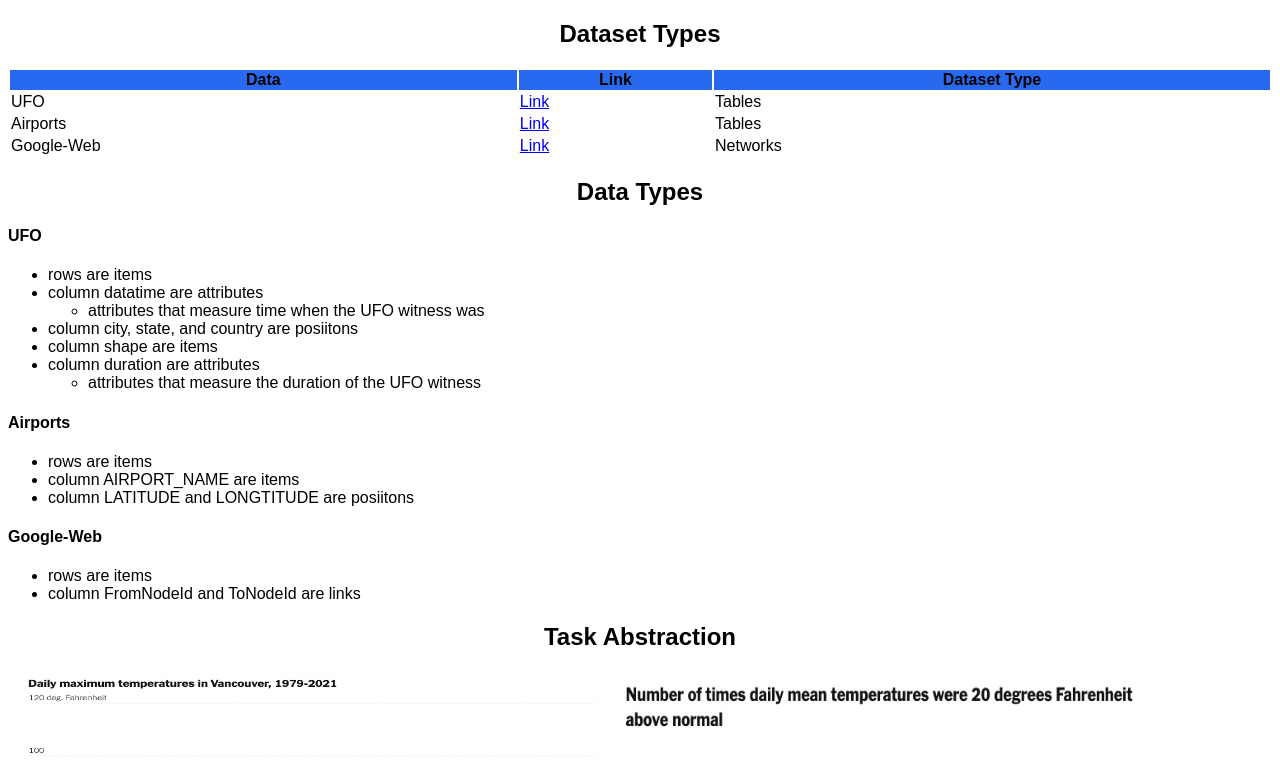
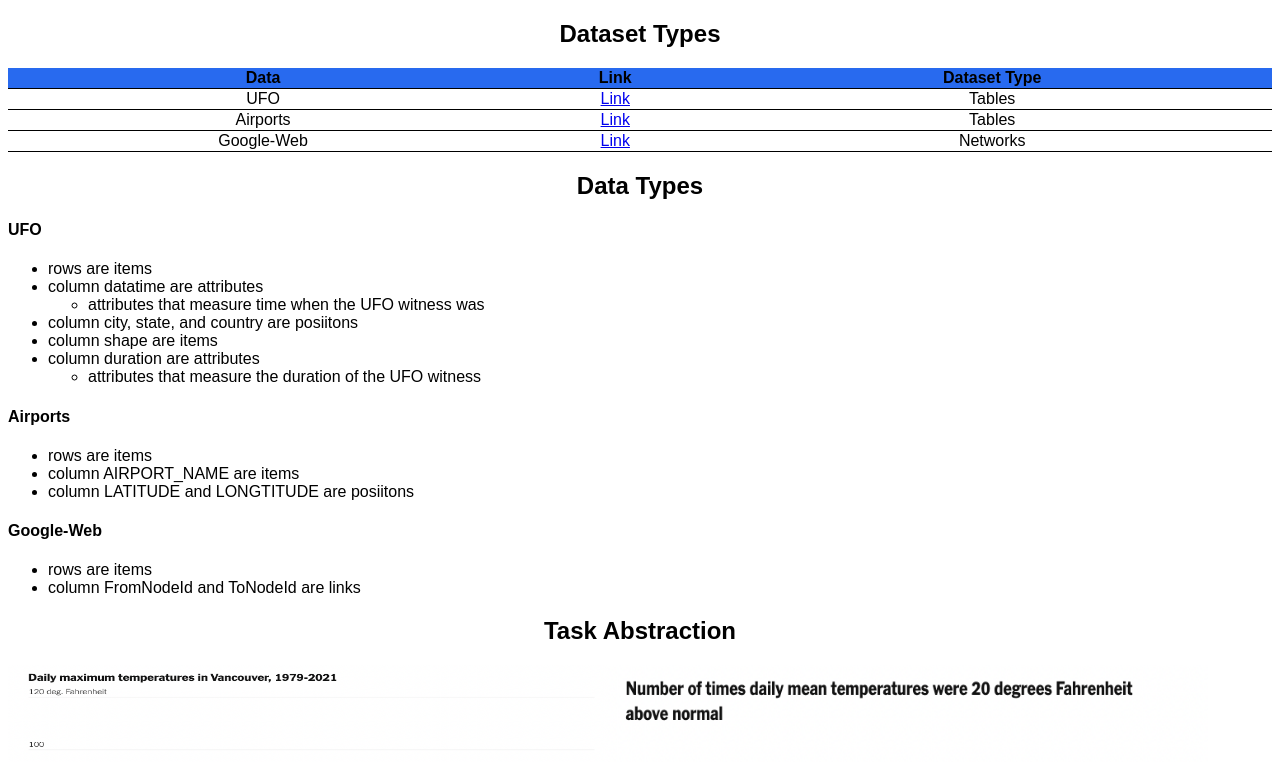
Before and after one commit to DS4200-Sec2-F22/hw-02-yw-xz, a plain HTML site: page index.html in a window 1280 px wide. Shown: the top 762 px of the page. Drawn offline with Linux system fonts and the light colour scheme; files whose address does not match are found by name.

Commit message:
Updated table

```diff
--- a/style.css
+++ b/style.css
@@ -13,6 +13,13 @@ tr:nth-child(1) {
 }
 h4 {
     text-align: left;
+}
+table {
+    border-collapse: collapse;
+}
+tr {
+    border-bottom: 1px solid #000;
+    text-align: center;
 }
 
 .column {
```
